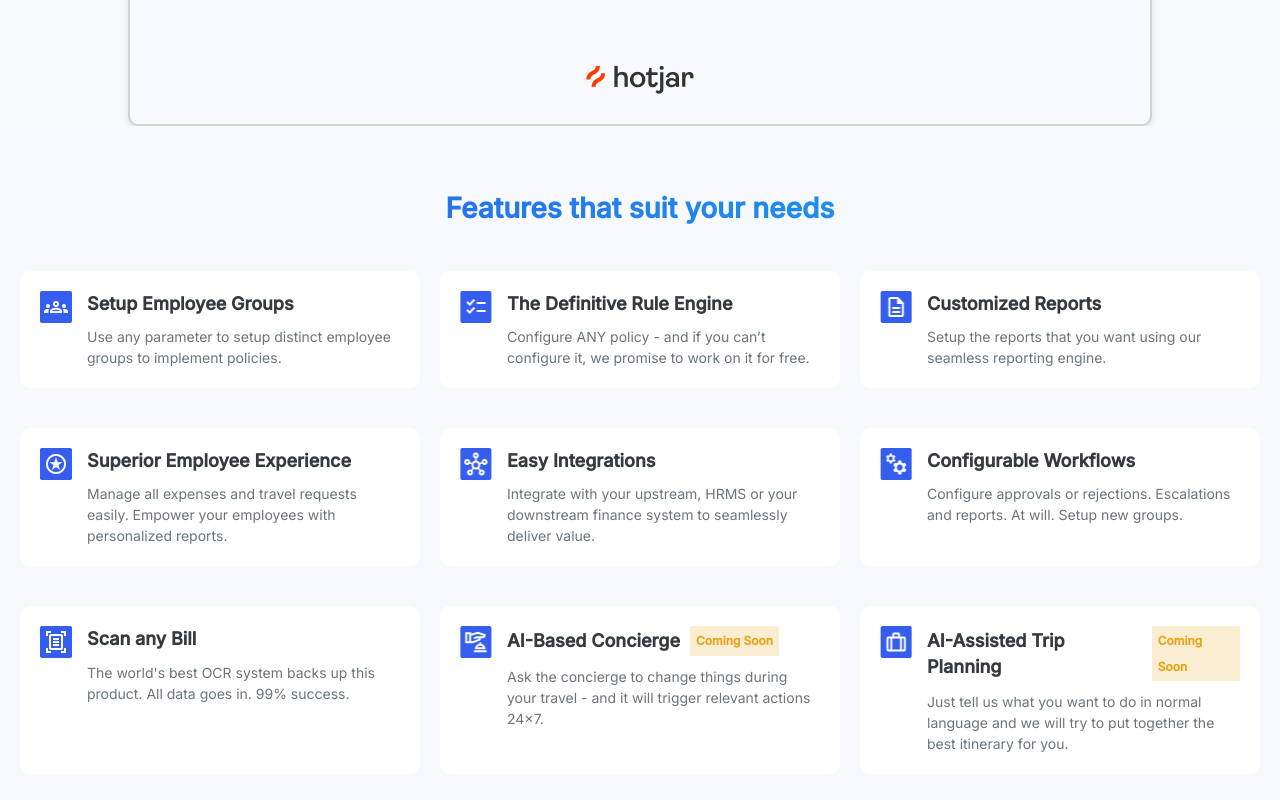
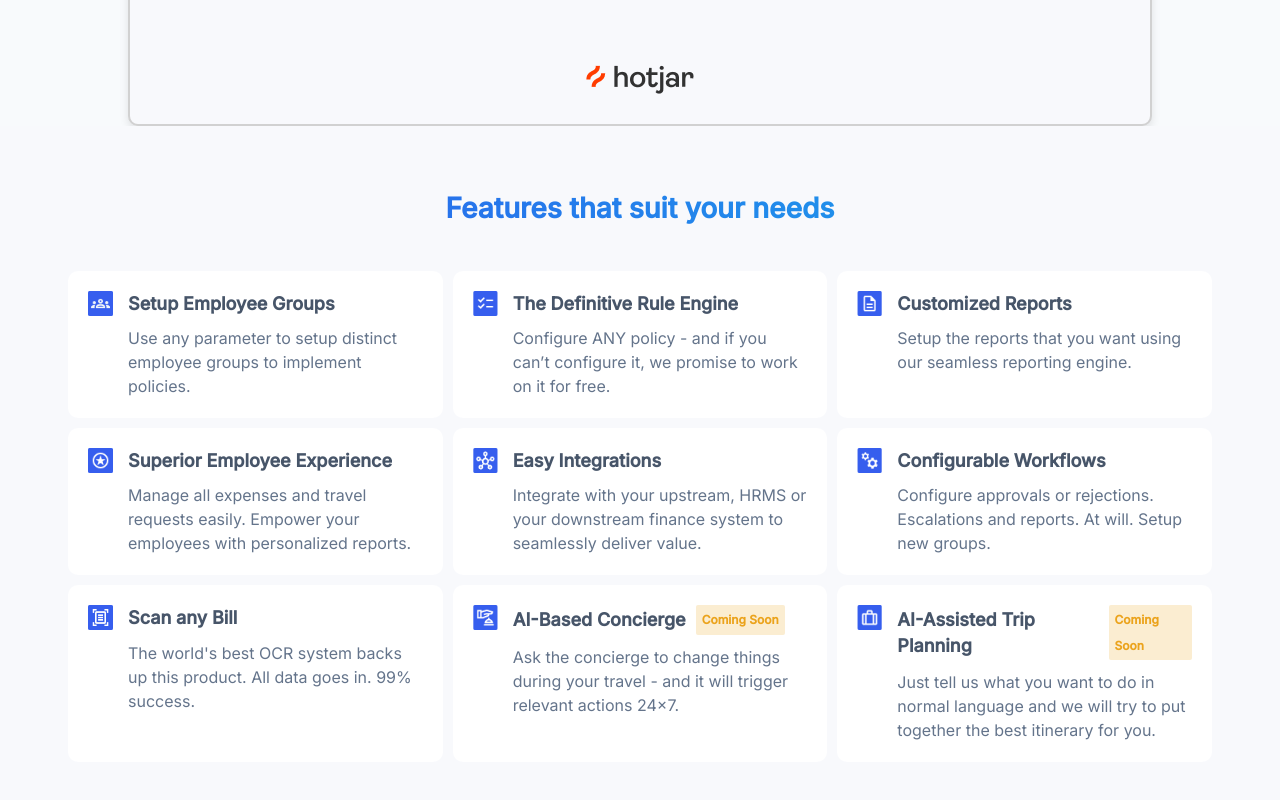
Before and after one commit to dhruvknowstocode/GoodSpace, a React (Vite) app: page / in a window 1280 px wide. Shown: the part 700-1500 px from the top of the page. Built offline with nearby package versions, Linux system fonts and the light colour scheme; a web font is replaced by a local one.

Commit message:
added links

```diff
--- a/src/App.jsx
+++ b/src/App.jsx
@@ -1,14 +1,13 @@
 import React from 'react';
-import { Routes, Route } from 'react-router-dom';
 import Header from './components/Header';
 import HeroSection from './components/HeroSection';
 import Hotjar from './components/Hotjar';
 import Integrations from './components/Integrations';
-import './App.scss'
 import FeaturesSection from './components/Features';
 import CustomerTestimonials from './components/CustomerTestimonials';
 import TrialSection from './components/TrialSection';
 import Footer from './components/Footer';
+import './App.scss';
 
 function App() {
   return (
@@ -16,13 +15,21 @@ function App() {
       <Header />
       <HeroSection />
       <Hotjar />
-      <FeaturesSection />
-      <Integrations />
-      <CustomerTestimonials />
-      <TrialSection />
+      <section id="features">
+        <FeaturesSection />
+      </section>
+      <section id="integrations">
+        <Integrations />
+      </section>
+      <section id="blog">
+        <CustomerTestimonials />
+      </section>
+      <section id="pricing">
+        <TrialSection />
+      </section>
       <Footer />
     </div>
-  )
+  );
 }
 
-export default App
+export default App;
--- a/src/components/Features.scss
+++ b/src/components/Features.scss
@@ -1,13 +1,11 @@
-/* FeaturesSection.css */
-
 .features-section {
-    padding: 60px 20px; /* Adjust padding for spacing */
+  padding: 60px 20px;
   background-color: #f8f9fc;
   text-align: center;
 }
 
 .features-title {
-    font-size: 28px; /* Make title size bigger to match design */
+  font-size: 28px;
   background: linear-gradient(90.16deg, #2D56EC 0.21%, #1AACEA 100.08%);
   -webkit-background-clip: text;
   -webkit-text-fill-color: transparent;
@@ -17,8 +15,10 @@
 
 .features-grid {
   display: grid;
-    grid-template-columns: repeat(3, 1fr); /* Create 3 columns */
-    gap: 40px 20px; /* Spacing between the items */
+  grid-template-columns: repeat(3, 1fr);
+  gap: 10px 10px;
+  padding-left: 3rem;
+  padding-right: 3rem;
 }
 
 .feature-card {
@@ -28,12 +28,12 @@
   text-align: left;
   display: flex;
   align-items: flex-start;
-    gap: 15px; /* Space between icon and text */
+  gap: 15px;
 }
 
 .feature-icon {
-    width: 32px; /* Set icon width */
-    height: 32px; /* Set icon height */
+  width: 25px;
+  height: 25px;
 }
 
 .feature-title {
@@ -41,8 +41,7 @@
   font-weight: 600;
   line-height: 25.2px;
   font-size: 18px;
-    color: #343a40;
-    font-weight: 600;
+  color: var(--600, rgba(71, 85, 105, 1));
   margin-bottom: 10px;
   display: flex;
   align-items: center;
@@ -50,7 +49,7 @@
 
 .feature-title .badge {
   background-color: #EBA31C33;
-    color:#EBA31C;
+  color: #EBA31C;
   font-size: 12px;
   padding: 2px 6px;
   border-radius: 2px;
@@ -62,7 +61,6 @@
   font-size: 16px;
   font-weight: 400;
   line-height: 23.6px;
-    font-size: 14px;
-    color: #6c757d;
+  color: var(--500, rgba(100, 116, 139, 1));
   line-height: 1.5;
 }
--- a/src/components/Footer.jsx
+++ b/src/components/Footer.jsx
@@ -24,10 +24,10 @@ const Footer = () => {
       </div>
       <div className="footer-bottom">
         <ul className="footer-nav">
-          <li><a href="#">Blogs</a></li>
-          <li><a href="#">Features</a></li>
-          <li><a href="#">Pricing</a></li>
-          <li><a href="#">Integrations</a></li>
+          <li><a href="#blog">Blogs</a></li>
+          <li><a href="#features">Features</a></li>
+          <li><a href="#pricing">Pricing</a></li>
+          <li><a href="#integrations">Integrations</a></li>
         </ul>
         <p>Copyright © 2024 • ExpenseBook</p>
       </div>
--- a/src/components/Header.jsx
+++ b/src/components/Header.jsx
@@ -7,11 +7,11 @@ const Header = () => {
     <header className="header">
       <div className="container">
         <div className="logo">
-        <img src={logo} alt="ExpenseBook Logo" />
+          <img src={logo} alt="ExpenseBook Logo" />
         </div>
         <nav className="nav">
           <ul>
-            <li><a href="#blogs">Blogs</a></li>
+            <li><a href="#blog">Blogs</a></li>
             <li><a href="#features">Features</a></li>
             <li><a href="#pricing">Pricing</a></li>
             <li><a href="#integrations">Integrations</a></li>
```
Lines whose indentation alone changed are shown as unchanged.
